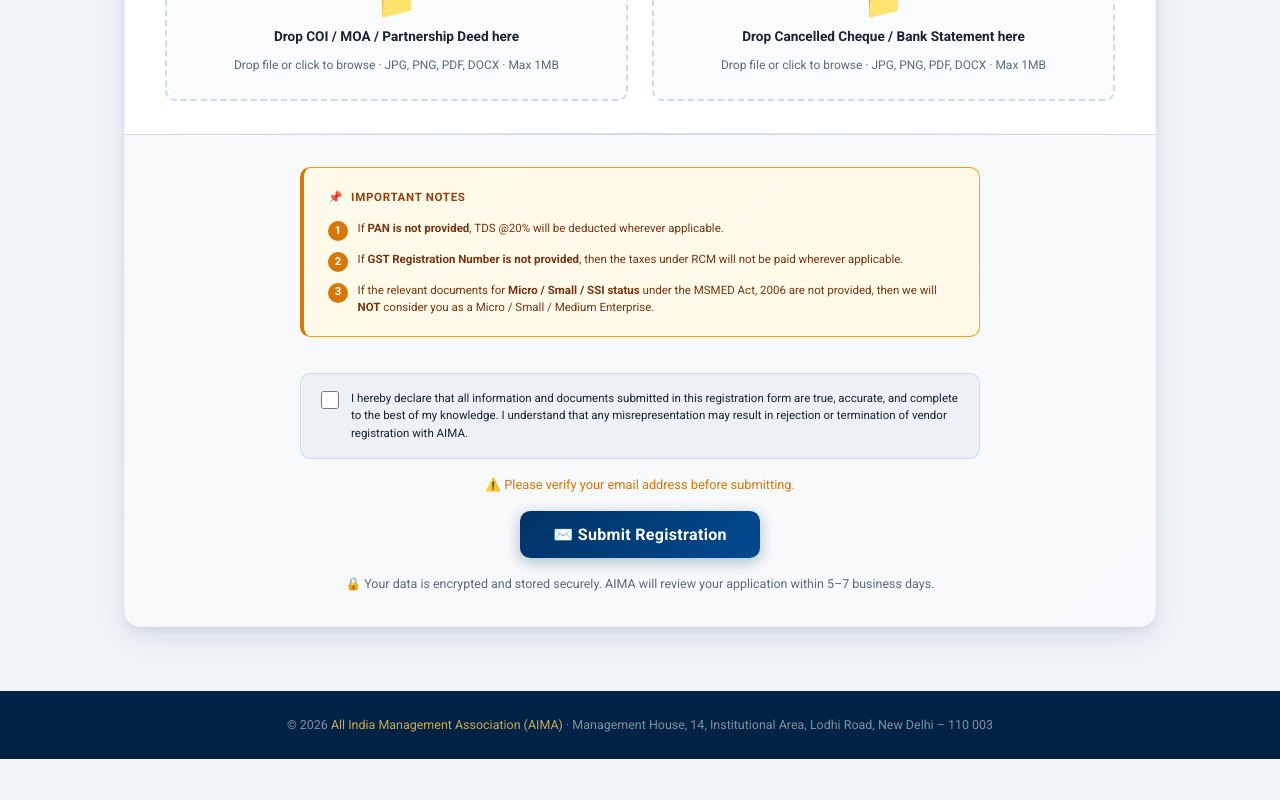
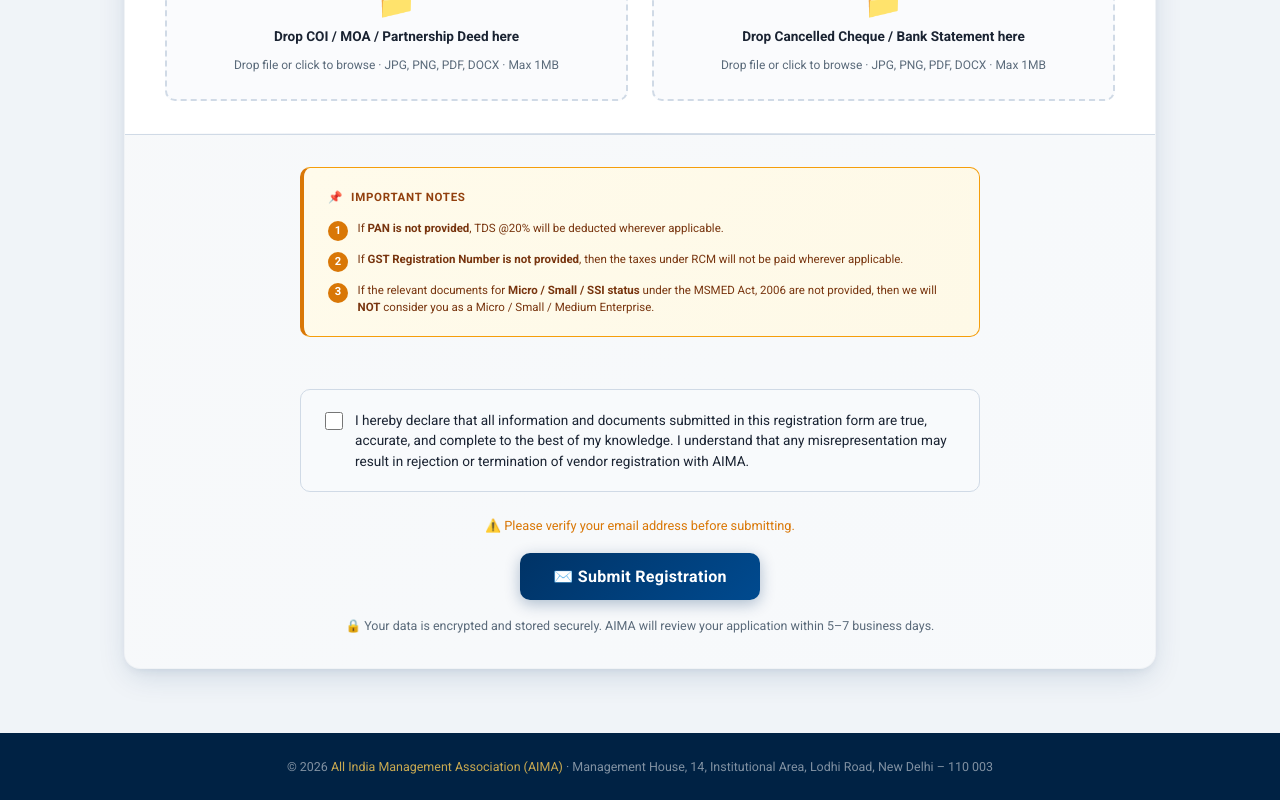
Before and after one commit to codevamp-tech/aima-vendor, a Next.js app: page / in a window 1280 px wide. Shown: the part 2790-3590 px from the top of the page. Before the commit the page ends 3548 px from the top, so only its background shows below. Built offline with nearby package versions, Linux system fonts and the light colour scheme.

Commit message:
fix: make pm2 deployment step resilinet to server restarts

```diff
--- a/app/globals.css
+++ b/app/globals.css
@@ -1596,3 +1596,46 @@ a.link-navy:hover {
     transform: translateY(0) scale(1);
   }
 }
+
+/* ============================================
+   DECLARATION & CONSENT BOX
+   ============================================ */
+.declaration-box {
+  display: flex;
+  align-items: flex-start;
+  gap: 0.75rem;
+  padding: 1.25rem 1.5rem;
+  background: #f8fafc;
+  border: 1.5px solid var(--border-color);
+  border-radius: var(--radius);
+  transition: all var(--transition);
+  margin-top: 1rem;
+  margin-bottom: 0.5rem;
+}
+
+.declaration-box input[type="checkbox"] {
+  width: 18px;
+  height: 18px;
+  margin-top: 2px;
+  cursor: pointer;
+  accent-color: var(--aima-navy);
+}
+
+.declaration-text {
+  font-size: 0.85rem;
+  color: var(--text-main);
+  line-height: 1.5;
+  cursor: pointer;
+  user-select: none;
+}
+
+/* Invalid State styling */
+.was-validated .declaration-box:has(input:invalid) {
+  border-color: var(--error-color) !important;
+  background-color: #fffafa !important;
+  box-shadow: 0 0 0 3px rgba(220, 38, 38, 0.12) !important;
+}
+
+.was-validated .declaration-box:has(input:invalid) .declaration-text {
+  color: var(--error-color);
+}
```
